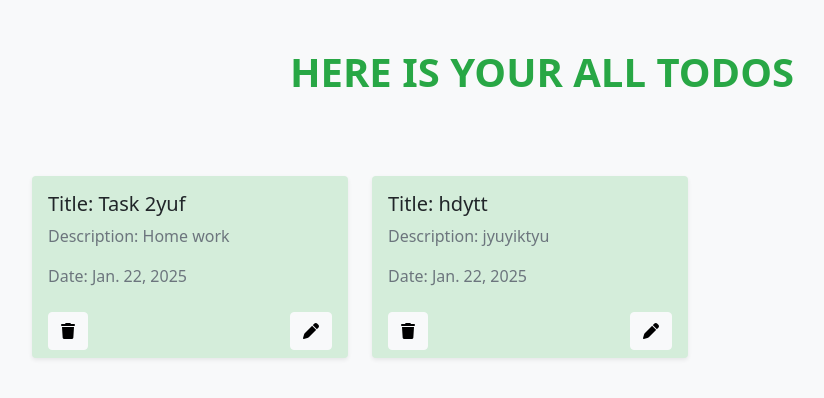
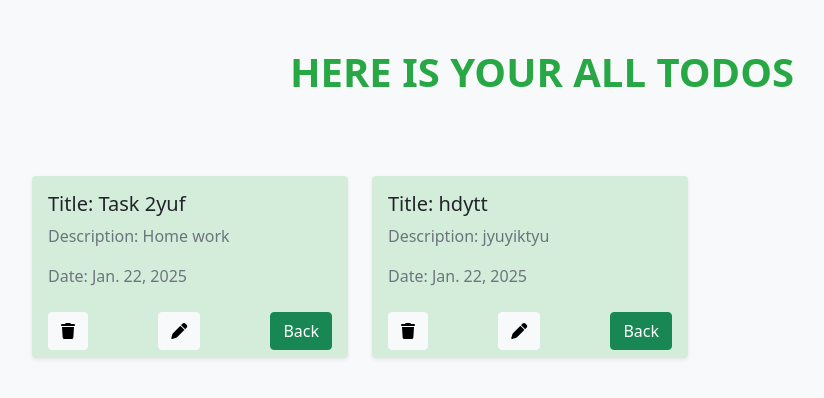
Before and after one commit to Diya-tt/Simple-Todo-Application, a Django app: page /list in a window 1280 px wide. Shown: the top 398 px of the page, without its empty margins (98-922 px from the left). Run offline with Django 5.2, Linux system fonts and the light colour scheme; a user stored in the database is signed in; data comes from the database, SQL or seed files in the repository; some libraries are stand-ins or nearby versions.

Commit message:
Update list.html

```diff
--- a/todoproject/todoapp/templates/list.html
+++ b/todoproject/todoapp/templates/list.html
@@ -69,6 +69,7 @@
                             <a href="{% url 'edit_view' todo.id %}" class="btn btn-light">
                                 <i class="fa-solid fa-pen"></i>
                             </a>
+                            <a href="{% url 'home_view' %}" class="btn btn-success">Back</a>
                         </div>
                     </div>
                 </div>
```
